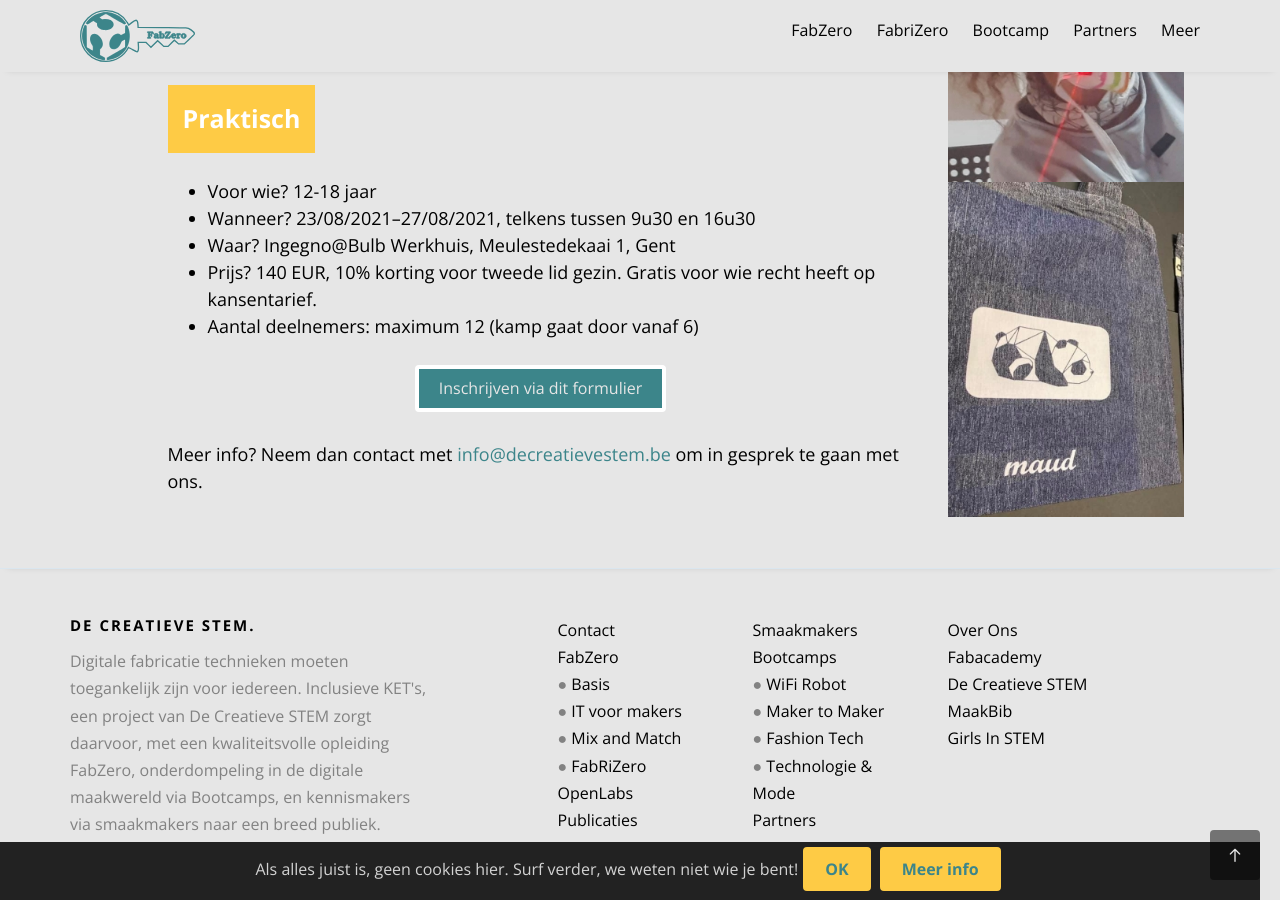
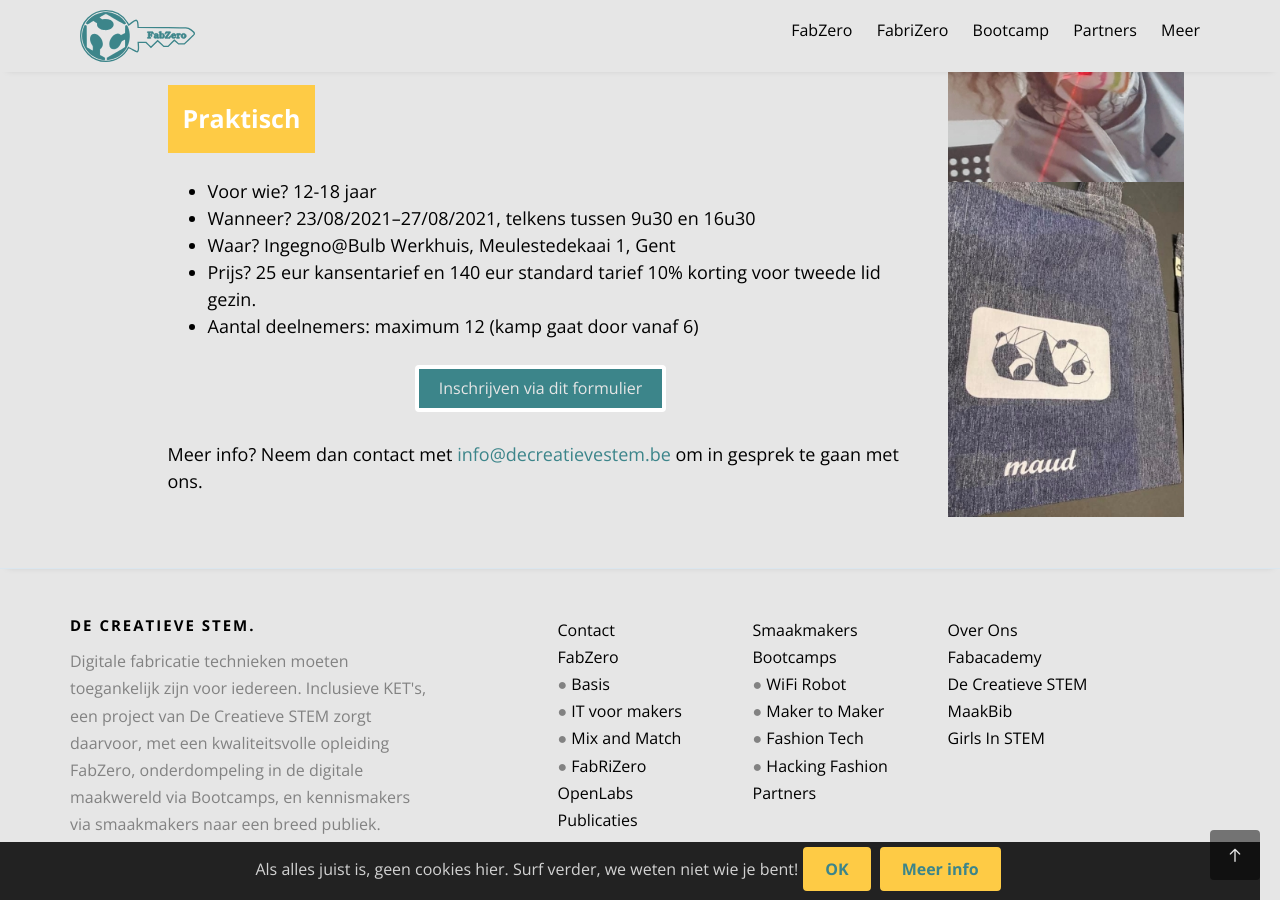
Before and after one commit to IngegnoMakerSpace/inclusievekets, a Jekyll site: the page built from _pages/bootcampfabrizero.html, in a window 1280 px wide and 900 px high, scrolled down 968 px. Built offline with Jekyll 4.4.1, drawn with Linux system fonts in a browser that asks for light colours; nearby versions of some CDN libraries; some web fonts are replaced; some of the changed text lies outside the part shown.

Commit message:
small changes

```diff
--- a/_includes/footer.html
+++ b/_includes/footer.html
@@ -25,7 +25,7 @@
                 <li>&#9679; <a href="{{ site.baseurl }}/bootcampwifirobot">WiFi Robot</a></li>
                 <li>&#9679; <a href="{{ site.baseurl }}/bootcampmaker2maker">Maker to Maker</a></li>
                 <li>&#9679; <a href="{{ site.baseurl }}/bootcampfashion">Fashion Tech</a></li>
-                <li>&#9679; <a href="{{ site.baseurl }}/bootcampfabrizero">Technologie &amp; Mode</a></li>
+                <li>&#9679; <a href="{{ site.baseurl }}/bootcampfabrizero">Hacking Fashion</a></li>
           <li><a href="{{ site.baseurl }}/partners">Partners</a></li>
         </ul>
       </div>
--- a/_pages/bootcampfabrizero.html
+++ b/_pages/bootcampfabrizero.html
@@ -30,7 +30,7 @@ permalink: /bootcampfabrizero
             <div class="col-md-8 align-self-center">
                 <div class="fh5co-heading3">
                     <h2 style="font-size: 65px;font-weight: bolder;
-        text-align: left; margin-top: 40px">Bootcamp FabriZero: Technologie &amp; Mode</h2>
+        text-align: left; margin-top: 40px">Bootcamp FabriZero: Hacking Fashion</h2>
                     <span>Waar: Bulb Werkhuis, Meulestedekaai 1, Gent</span>
                     <p>Ga aan de slag met digitale technologieën om verrassende en boeiende experimenten te doen met textiel.</p>
                 </div>
@@ -53,7 +53,7 @@ permalink: /bootcampfabrizero
                     <ul><li>Voor wie? 12-18 jaar</li>
                         <li>Wanneer?  23/08/2021–27/08/2021, telkens tussen 9u30 en 16u30</li>
                         <li>Waar? Ingegno@Bulb Werkhuis,  Meulestedekaai 1, Gent</li>
-                        <li>Prijs? 140 EUR, 10% korting voor tweede lid gezin. Gratis voor wie recht heeft op kansentarief.</li>
+                        <li>Prijs? 25 eur kansentarief en 140 eur standard tarief 10% korting voor tweede lid gezin.</li>
                         <li>Aantal deelnemers: maximum 12 (kamp gaat door vanaf 6)</li>
                     </ul>
 
--- a/_pages/bootcampfashion.html
+++ b/_pages/bootcampfashion.html
@@ -52,7 +52,7 @@ permalink: /bootcampfashion
                     <ul><li>Voor wie? 12-18 jaar</li>
                         <li>Wanneer? 01/11/2021–05/11/2021, telkens tussen 9u00 en 16u00</li>
                         <li>Waar? Makerspace Antwerpen, The Beacon, Sint-Pietersvliet 7, 2000 Antwerpen</li>
-                        <li>Prijs? 180 EUR indien geen vrijstelling van betaling</li>
+                        <li>Prijs? 25 eur kansentariefen 180 EUR standard tarief 10% korting voor tweede lid gezin.</li>
                         <li>Aantal deelnemers: maximum 14</li>
                     </ul>
 
--- a/_pages/bootcampmaker2maker.html
+++ b/_pages/bootcampmaker2maker.html
@@ -58,7 +58,7 @@ permalink: /bootcampmaker2maker
                     <ul><li>Voor wie? 13-16 jaar</li>
                         <li>Wanneer?  5/07/2021–9/07/2021, telkens tussen 9u00 en 16u00</li>
                         <li>Waar?  Mam, Mind- And Makerspace, Rijselstraat 1, 8200 Brugge </li>
-                        <li>Prijs? 140 EUR indien geen vrijstelling van betaling</li>
+                        <li>Prijs? 25 eur kansentarief en 140 eur standard tarief 10% korting voor tweede lid gezin.</li>
                         <li>Aantal deelnemers: maximum 12</li>
                     </ul>
 
--- a/_pages/bootcampwifirobot.html
+++ b/_pages/bootcampwifirobot.html
@@ -57,7 +57,7 @@ permalink: /bootcampwifirobot
                     <ul><li>Voor wie? 12-16 jaar</li>
                         <li>Wanneer? 12/04/2021–16/04/2021, telkens tussen 9u00 en 16u00</li>
                         <li>Waar? Bulb Werkhuis,  Meulestedekaai 1, 9000 Gent</li>
-                        <li>Prijs? 180 EUR indien geen vrijstelling van betaling</li>
+                        <li>Prijs?  25 eur kansentariefen 180 EUR standard tarief 10% korting voor tweede lid gezin.</li>
                         <li>Aantal deelnemers: maximum 14</li>
                     </ul>
 
```
